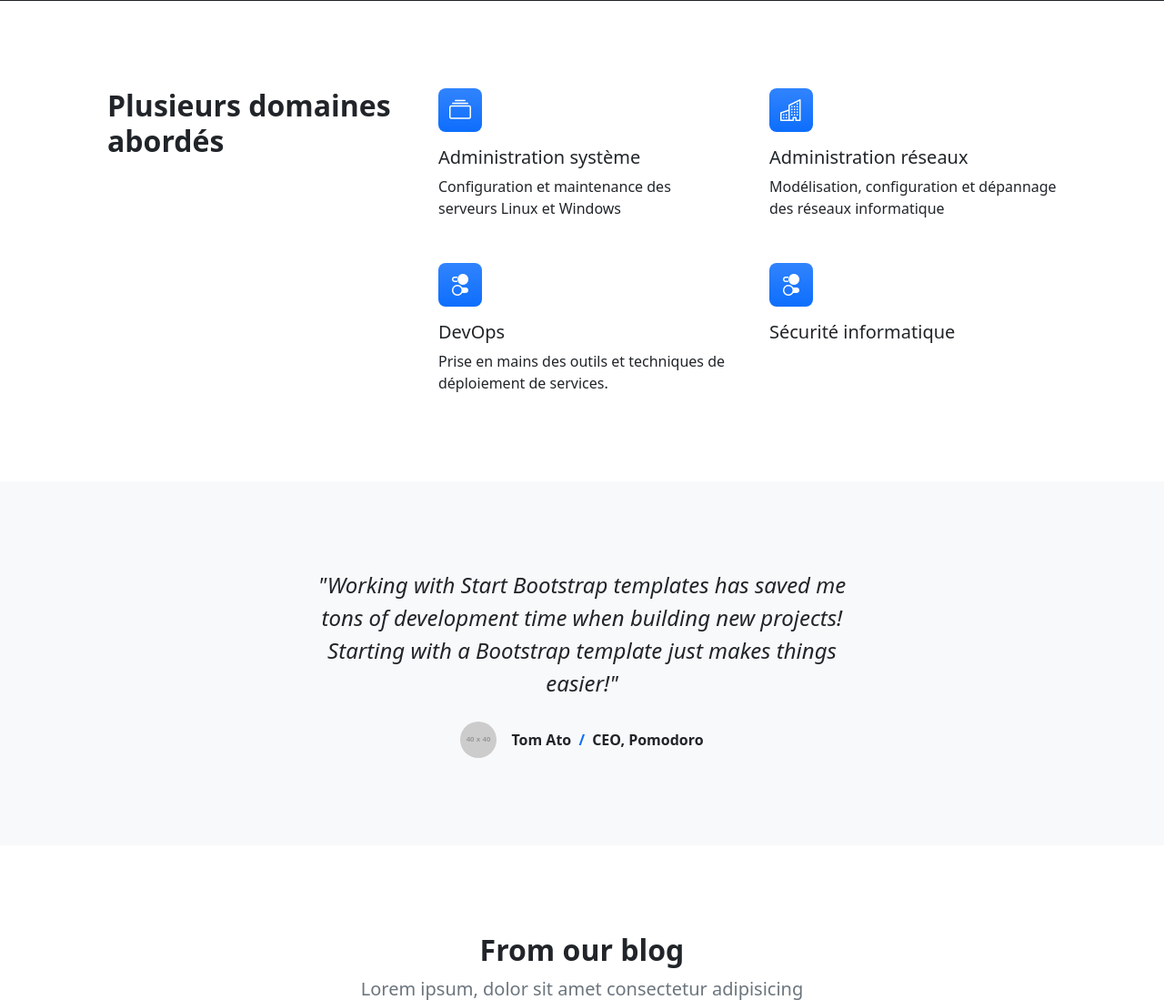
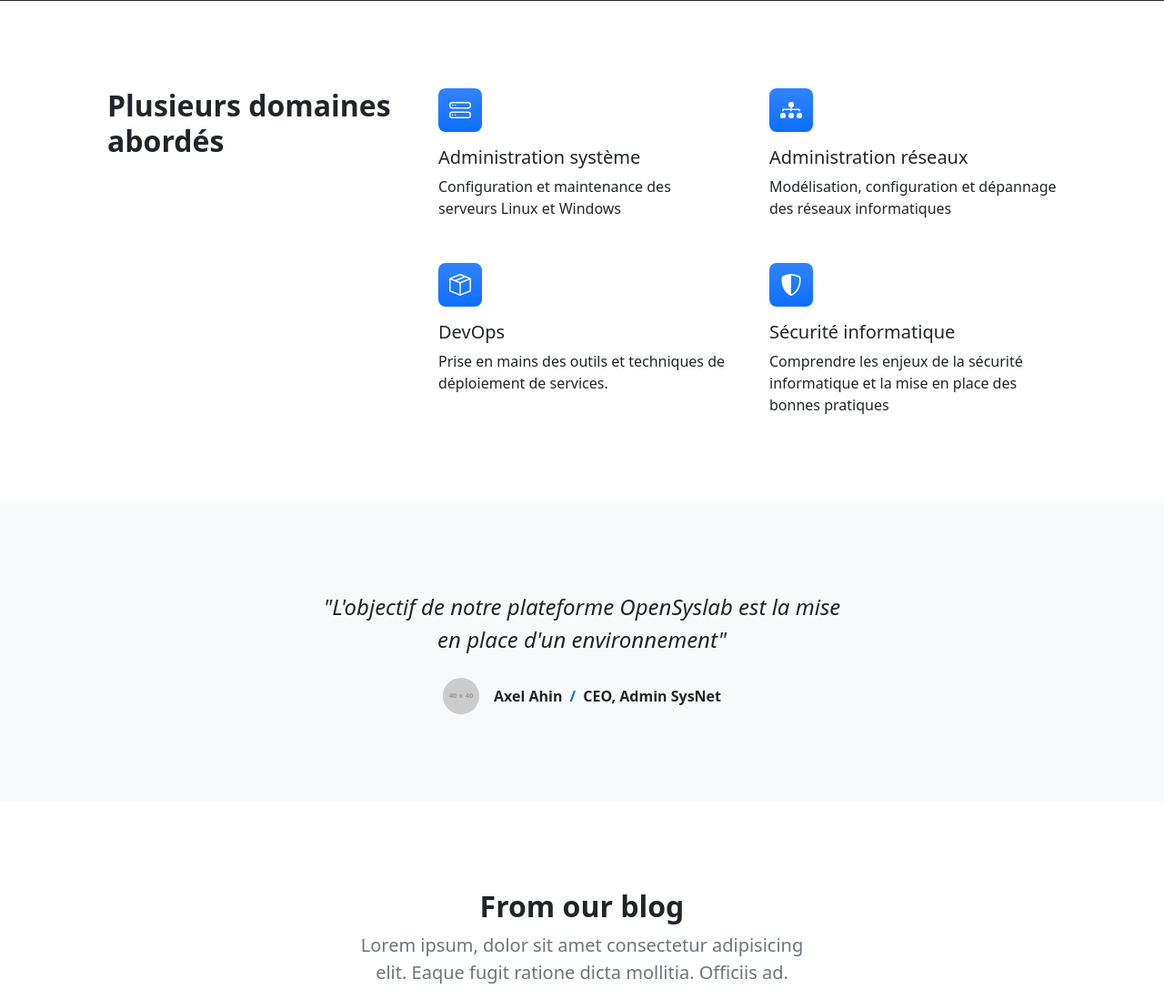
Before and after one commit to mr-anxo/django_web_opensyslab, a Django app: page / in a window 1280 px wide. Shown: the part 665-1764 px from the top of the page at 91% size. Run offline with Django 5.2, Linux system fonts and the light colour scheme; grey boxes labelled with a size stand in for pictures from a placeholder-image service; some libraries are stand-ins or nearby versions.

Commit message:
--- Auto Git Commit ---

```diff
--- a/src/opensyslab/templates/index.html
+++ b/src/opensyslab/templates/index.html
@@ -35,24 +35,24 @@
                         <div class="col-lg-8">
                             <div class="row gx-5 row-cols-1 row-cols-md-2">
                                 <div class="col mb-5 h-100">
-                                    <div class="feature bg-primary bg-gradient text-white rounded-3 mb-3"><i class="bi bi-collection"></i></div>
+                                    <div class="feature bg-primary bg-gradient text-white rounded-3 mb-3"><i class="bi bi-hdd-stack"></i></div>
                                     <h2 class="h5">Administration système</h2>
                                     <p class="mb-0">Configuration et maintenance des serveurs Linux et Windows</p>
                                 </div>
                                 <div class="col mb-5 h-100">
-                                    <div class="feature bg-primary bg-gradient text-white rounded-3 mb-3"><i class="bi bi-building"></i></div>
+                                    <div class="feature bg-primary bg-gradient text-white rounded-3 mb-3"><i class="bi bi-diagram-3-fill"></i></div>
                                     <h2 class="h5">Administration réseaux</h2>
-                                    <p class="mb-0">Modélisation, configuration et dépannage des réseaux informatique</p>
+                                    <p class="mb-0">Modélisation, configuration et dépannage des réseaux informatiques</p>
                                 </div>
                                 <div class="col mb-5 mb-md-0 h-100">
-                                    <div class="feature bg-primary bg-gradient text-white rounded-3 mb-3"><i class="bi bi-toggles2"></i></div>
+                                    <div class="feature bg-primary bg-gradient text-white rounded-3 mb-3"><i class="bi bi-box-seam"></i></div>
                                     <h2 class="h5">DevOps</h2>
                                     <p class="mb-0">Prise en mains des outils et techniques de déploiement de services.</p>
                                 </div>
                                 <div class="col h-100">
-                                    <div class="feature bg-primary bg-gradient text-white rounded-3 mb-3"><i class="bi bi-toggles2"></i></div>
+                                    <div class="feature bg-primary bg-gradient text-white rounded-3 mb-3"><i class="bi bi-shield-shaded"></i></div>
                                     <h2 class="h5">Sécurité informatique</h2>
-                                    <p class="mb-0"></p>
+                                    <p class="mb-0">Comprendre les enjeux de la sécurité informatique et la mise en place des bonnes pratiques</p>
                                 </div>
                             </div>
                         </div>
@@ -65,13 +65,13 @@
                     <div class="row gx-5 justify-content-center">
                         <div class="col-lg-10 col-xl-7">
                             <div class="text-center">
-                                <div class="fs-4 mb-4 fst-italic">"Working with Start Bootstrap templates has saved me tons of development time when building new projects! Starting with a Bootstrap template just makes things easier!"</div>
+                                <div class="fs-4 mb-4 fst-italic">"L'objectif de notre plateforme OpenSyslab est la mise en place d'un environnement"</div>
                                 <div class="d-flex align-items-center justify-content-center">
                                     <img class="rounded-circle me-3" src="https://dummyimage.com/40x40/ced4da/6c757d" alt="..." />
                                     <div class="fw-bold">
-                                        Tom Ato
+                                        Axel Ahin
                                         <span class="fw-bold text-primary mx-1">/</span>
-                                        CEO, Pomodoro
+                                        CEO, Admin SysNet
                                     </div>
                                 </div>
                             </div>
```
